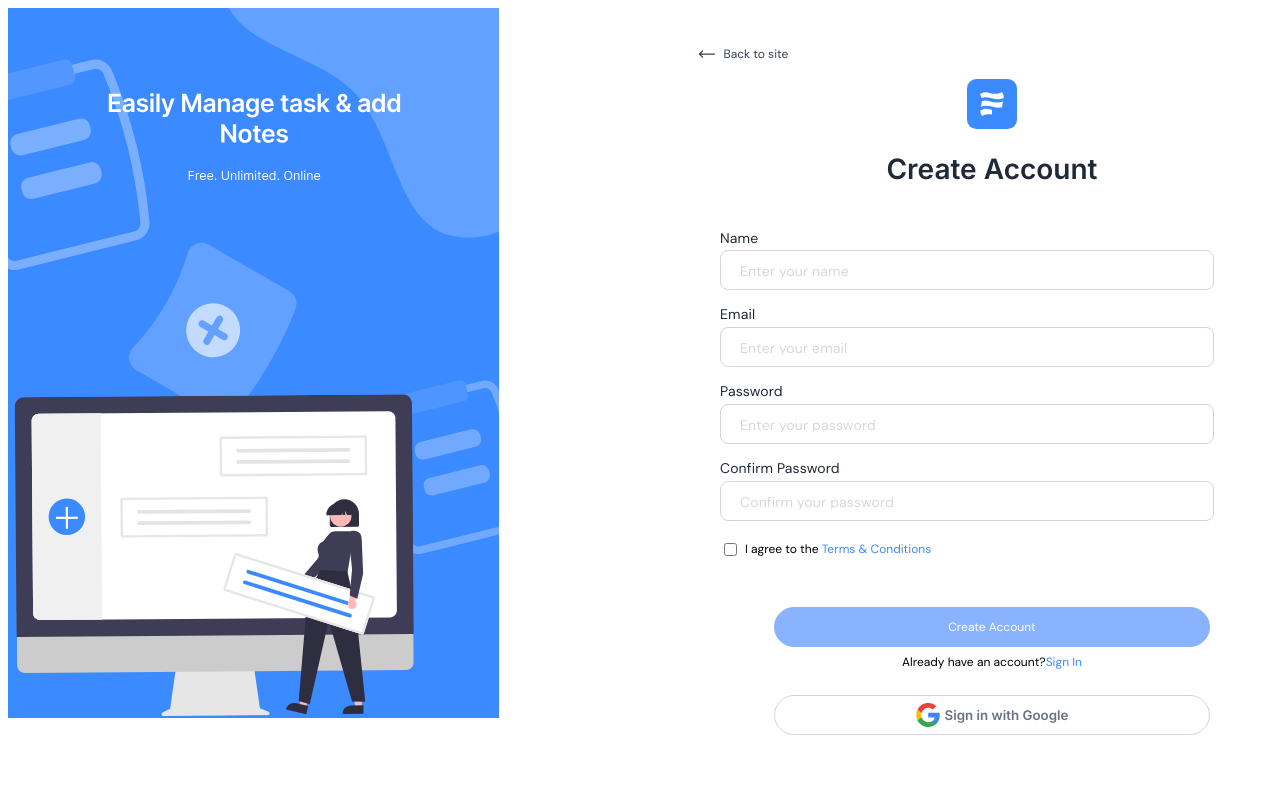
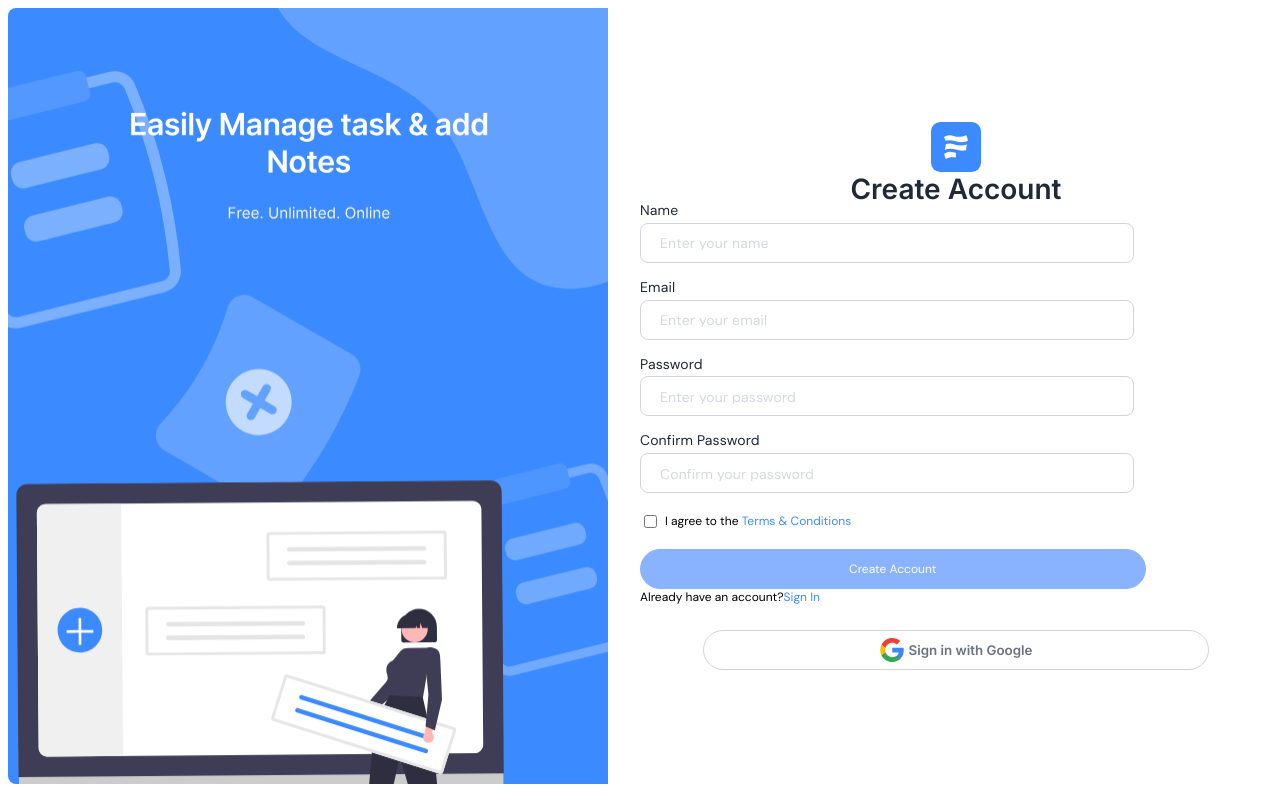
Before and after one commit to fatimakhalid364/task-manager-frontend, a React (Vite) app: page /authentication/signup in a window 1280 px wide. Built offline with nearby package versions, Linux system fonts and the light colour scheme.

Commit message:
picture issue done and ui for medium screen done using mui components

```diff
--- a/src/App.css
+++ b/src/App.css
@@ -66,7 +66,7 @@
 }
 
 .signup-form-header{
-    height: 107px;
+    height: 80px;
     width: 100%;
     display: flex;
     flex-direction: column;
@@ -88,7 +88,6 @@
 .signup-input-fields{
     display: flex;
     flex-direction: column;
-    margin-top: 8%;
 
 }
 
@@ -131,13 +130,6 @@
     cursor: pointer;
 }
 
-.submit-div{
-    display: flex;
-    flex-direction: column;
-    align-items: center;
-    gap: 7px;
-    margin-top: 30px;
-}
 
 .submit-button{
     width: 80%;
@@ -199,3 +191,31 @@
     color: var(--tertiary-font-color);
     font-family: var(--secondary-font-family);
 }
+
+.authentication-container {
+    display: grid;
+    grid-template-columns: 50% 50%; /* Divide the container into 40% and 60% columns */
+    height: 100vh; /* Ensure the container takes up the full height of the viewport */
+}
+
+.picture-container {
+    /* display: flex; */
+    align-items: top;
+    justify-content: flex-start; /* Align items to the left */
+}
+
+.picture {
+    width: auto; /* Allow the width to adjust dynamically */
+    height: 40%; /* Take up the full height of the container */
+    max-width: 100%; /* Ensure the picture doesn't exceed its container's width */
+    object-fit: contain; /* Maintain aspect ratio */
+}
+
+/* Additional styling for the form container if needed */
+.form-container {
+    display: flex;
+    align-items: top;
+    height: 100vh;
+    margin-top: 20px;
+    justify-content: center;
+}
--- a/src/components/authentication/Authentication.jsx
+++ b/src/components/authentication/Authentication.jsx
@@ -1,22 +1,35 @@
+import { Box, Grid } from '@mui/material';
 import PropTypes from 'prop-types';
-import BackToSite from './subComponents/back-to-site.jsx';
 import CreateAccountForm from './subComponents/signup-form.jsx';
 
 function AuthenticationPages({ currentScreen, pictureURL }) {
     return (
-        <div className='signup-div'>
-            <aside className='signup-sidecontent'>
-                <img className='signup-image' src={pictureURL} alt='sign up frame' />
-            </aside>
-            <main>
-                <BackToSite />
-                <CreateAccountForm currentScreen={currentScreen} />
-            </main>
-        </div>
-    )
+        <Grid container sx={{ height: '97vh' }}>
+            <Grid item xs={12} md={6} sx={{ display: 'flex', alignItems: 'center', justifyContent: 'left' }}>
+                <Box
+                    sx={{
+                        height: '100%',
+                        width: { xs: '0px', sm: '0px', md: '470px', lg: '600px' },
+                        display: 'flex',
+                        alignItems: 'center',
+                        justifyContent: 'left',
+                        backgroundImage: pictureURL ? `url(${pictureURL})` : `url(${taskManagerLogo})`,
+                        backgroundRepeat: 'no-repeat',
+                        backgroundSize: 'cover',
+                        borderRadius: '8px 0px 0px 8px',
+                    }}
+                />
+            </Grid>
+            <Grid item xs={12} md={6} sx={{ display: 'flex', alignItems: 'center', justifyContent: 'center' }}>
+                <CreateAccountForm currentScreen={currentScreen} pictureURL={pictureURL} />
+            </Grid>
+        </Grid>
+    );
 }
+
 AuthenticationPages.propTypes = {
     currentScreen: PropTypes.oneOf(['signup', 'forgot-password']),
-    pictureURL: PropTypes.string.isRequired, // Make pictureURL required
+    pictureURL: PropTypes.string.isRequired,
 };
+
 export default AuthenticationPages;
--- a/src/components/authentication/subComponents/input-fields.jsx
+++ b/src/components/authentication/subComponents/input-fields.jsx
@@ -108,7 +108,7 @@ function InputFields({ currentScreen }) {
     }
 
     return (
-        <div className='signup-input-fields'>
+        <div>
             <Grid container spacing={2}>
                 {currentScreen === Screen.SIGNUP && (
                     <Grid item xs={12}>
--- a/src/components/authentication/subComponents/signup-form.jsx
+++ b/src/components/authentication/subComponents/signup-form.jsx
@@ -5,17 +5,17 @@ import { getTitleText } from "src/utils/basicUtils";
 import GoogleSSO from './google-signin.jsx';
 import InputFields from './input-fields.jsx';
 
-function CreateAccountForm({ currentScreen }) {
+function CreateAccountForm({ currentScreen, pictureURL }) {
     console.log("current screen i am in ==>>", currentScreen);
     const titleText = getTitleText(currentScreen)
     return (
-        <div className='signup-form'>
+        <div>
             <div className='signup-form-header'>
                 <img className='logo-img' src={taskManagerLogo} alt='logo' />
                 <div className='create-account-text'>{titleText}</div>
             </div>
             <form method='post' action='https://localhost:3000/signup'>
-                <InputFields currentScreen={currentScreen} />
+                <InputFields pictureURL={pictureURL} currentScreen={currentScreen} />
 
                 <GoogleSSO />
             </form>
```
